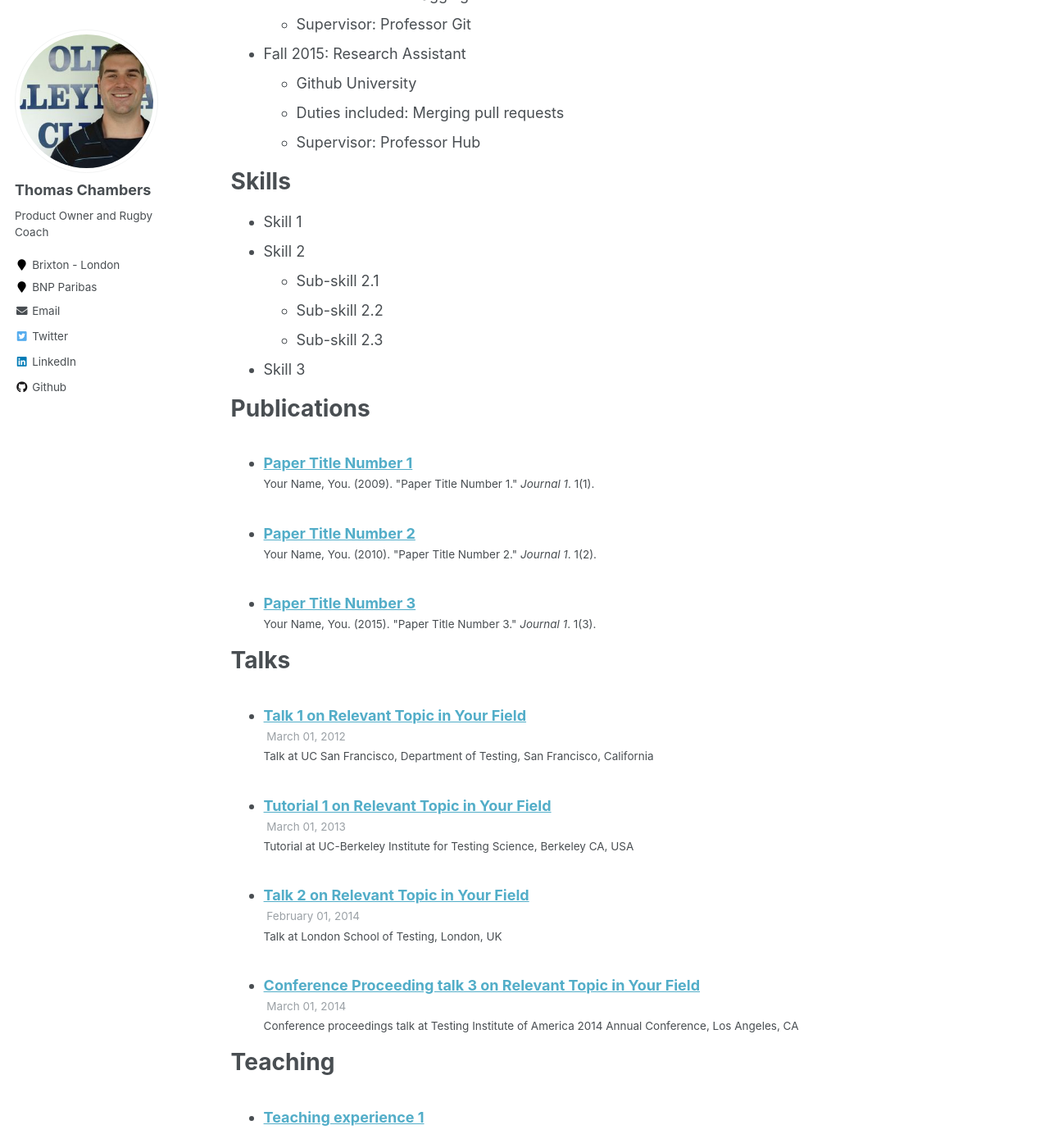
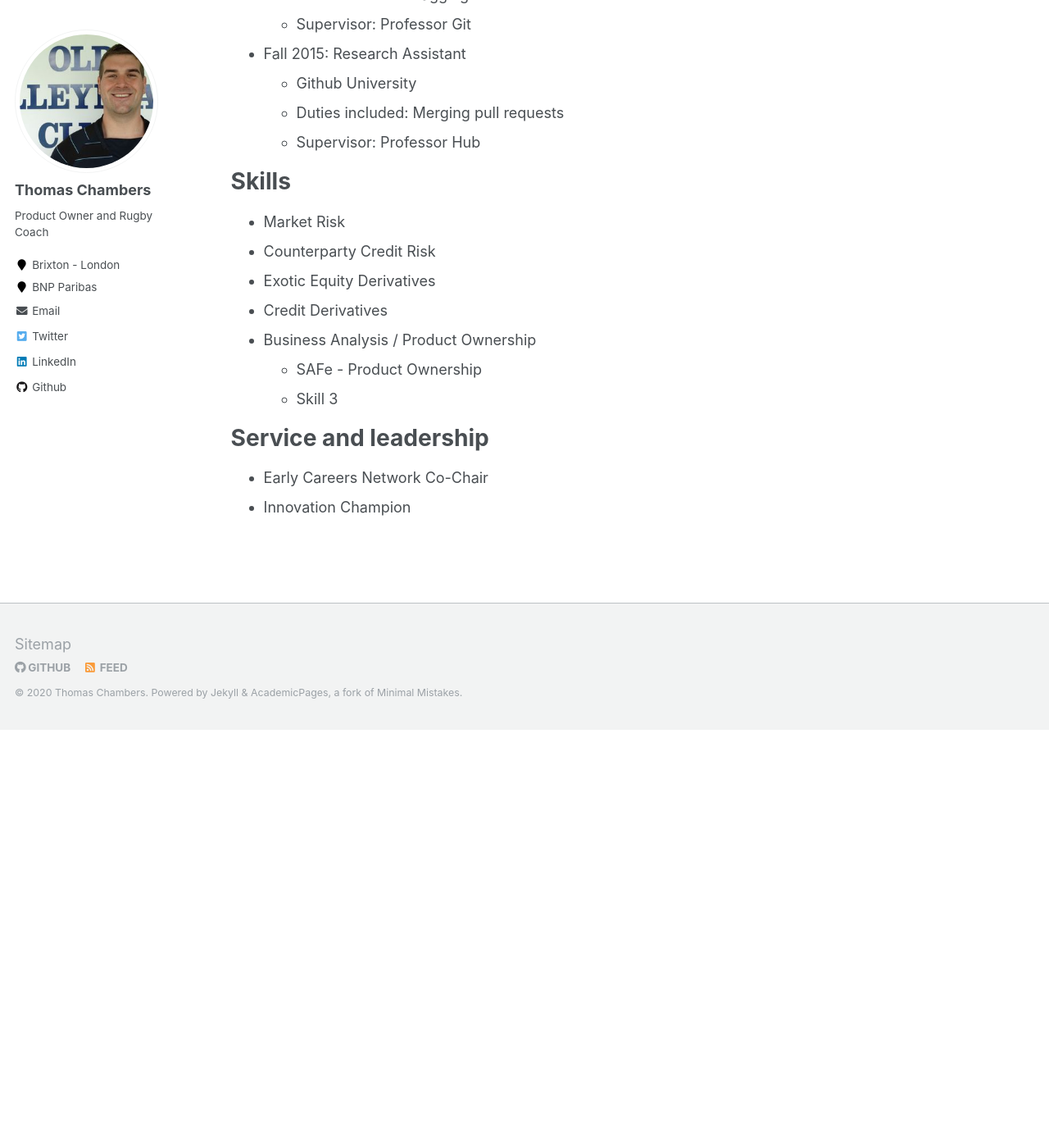
Before and after one commit to tchambers14/tchambers14.github.io, a Jekyll site: the page built from _pages/cv.md, in a window 1280 px wide and 1400 px high, scrolled down 509 px. Shown: the whole window at 82% size. Built offline with Jekyll 4.4.1, drawn with Linux system fonts in a browser that asks for light colours; some of the changed text lies outside the part shown.

Commit message:
Clean up for initial go-live

```diff
--- a/Gemfile
+++ b/Gemfile
@@ -10,6 +10,7 @@ source "https://rubygems.org"
 # Happy Jekylling!
 
 gem "github-pages", group: :jekyll_plugins
+gem "minimal-mistakes-jekyll"
 
 # If you want to use Jekyll native, uncomment the line below.
 # To upgrade, run `bundle update`.
--- a/_config.yml
+++ b/_config.yml
@@ -7,18 +7,18 @@
 
 # Site Settings
 locale                   : "en-gb"
-title                    : "Thomas Chambers / About Me"
+title                    : "Thomas Chambers"
 title_separator          : "-"
 name                     : &name "Thomas Chambers"
 description              : &description "Product Owner & Rugby Coach"
 url                      : https://tchambers14.github.io # the base hostname & protocol for your site e.g. "https://mmistakes.github.io"
 baseurl                  : "" # the subpath of your site, e.g. "/blog"
-repository               : "academicpages.github.io"
+repository               : "tchambers14.github.io"
 teaser                   :  # filename of teaser fallback teaser image placed in /images/, .e.g. "500x300.png"
 breadcrumbs              : false # true, false (default)
 words_per_minute         : 160
 future                   : true
-read_more                : "disabled" # if enabled, adds "Read more" links to excerpts
+read_more                : "enabled" # if enabled, adds "Read more" links to excerpts
 talkmap_link             : false #change to true to add link to talkmap on talks page
 comments:
   provider               : # false (default), "disqus", "discourse", "facebook", "google-plus", "staticman", "custom"
--- a/_pages/cv.md
+++ b/_pages/cv.md
@@ -30,31 +30,16 @@ Work experience
 
 Skills
 ======
-* Skill 1
-* Skill 2
-  * Sub-skill 2.1
-  * Sub-skill 2.2
-  * Sub-skill 2.3
-* Skill 3
+* Market Risk
+* Counterparty Credit Risk
+* Exotic Equity Derivatives
+* Credit Derivatives
+* Business Analysis / Product Ownership
+    * SAFe - Product Ownership
+    * Skill 3
 
-Publications
-======
-  <ul>{% for post in site.publications %}
-    {% include archive-single-cv.html %}
-  {% endfor %}</ul>
-
-Talks
-======
-  <ul>{% for post in site.talks %}
-    {% include archive-single-talk-cv.html %}
-  {% endfor %}</ul>
-
-Teaching
-======
-  <ul>{% for post in site.teaching %}
-    {% include archive-single-cv.html %}
-  {% endfor %}</ul>
 
 Service and leadership
 ======
-* Currently signed in to 43 different slack teams
+* Early Careers Network Co-Chair
+* Innovation Champion
```
Also changed, not shown: _data/navigation.yml (+0 -9 lines), 2 other files.
